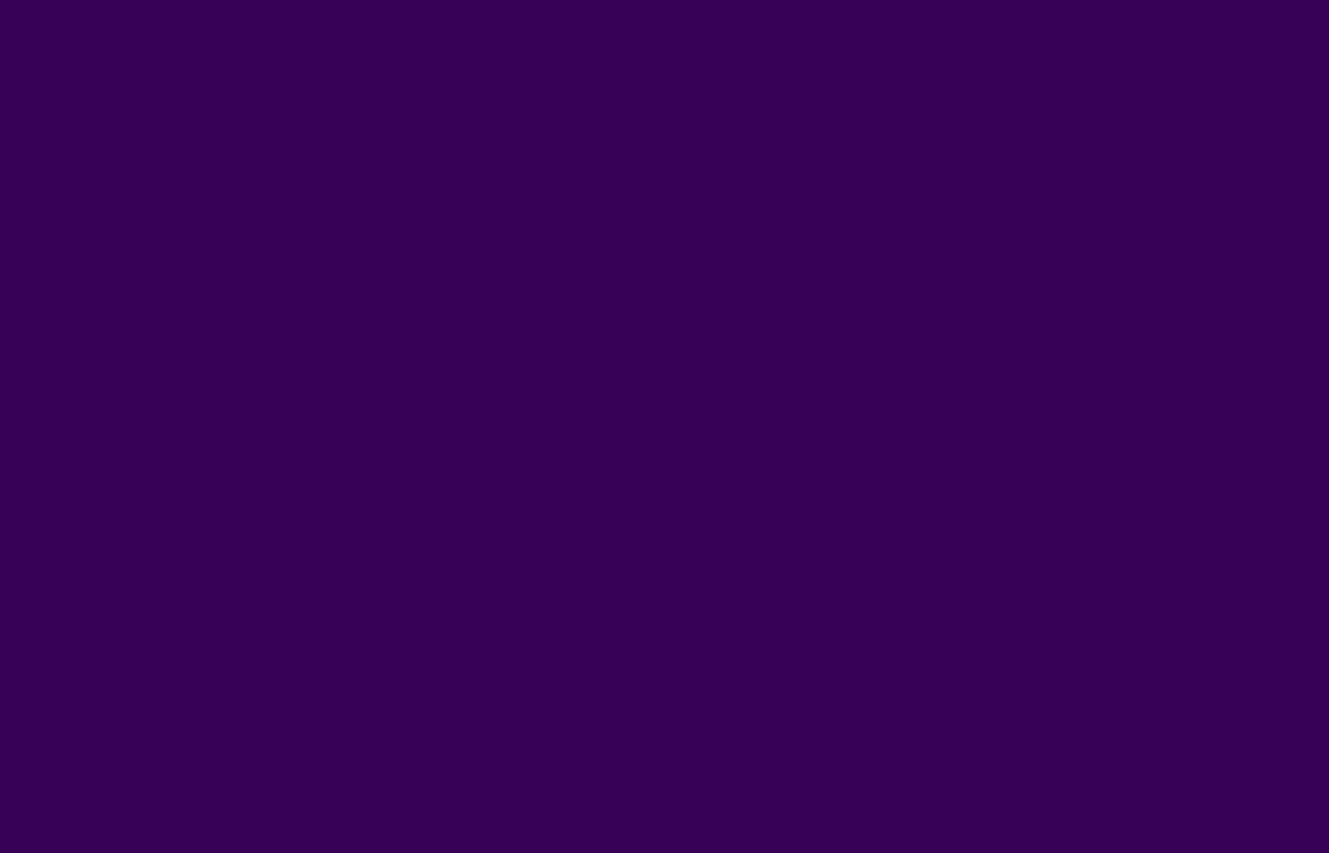
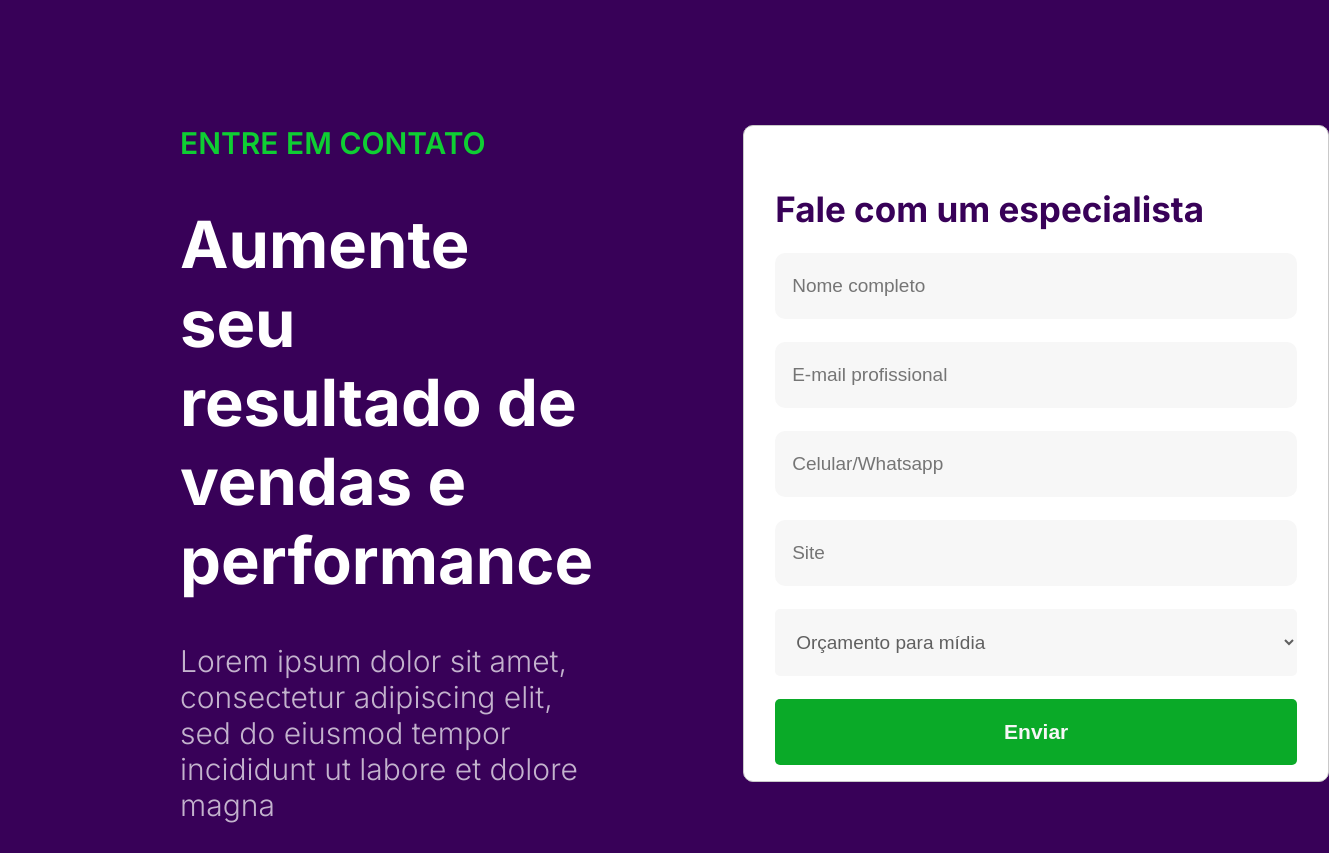
Before and after one commit to Gabriel-Tonet/first-landingpage-nextjs, a Next.js app: page / in a window 1280 px wide. Shown: the part 2300-3153 px from the top of the page, 1329 px wide, since content can reach past the window. Before the commit the page ends 2170 px from the top, so only its background shows below. Built offline with nearby package versions, Linux system fonts and the light colour scheme.

Commit message:
Criação do form

```diff
--- a/components/button/button.module.scss
+++ b/components/button/button.module.scss
@@ -16,4 +16,13 @@
       background-color: $white-color;
       color: $purple-color;
     }
+
+    &.full {
+      padding: 21px;
+      width: 100%;
+      font-size: 21px;
+      font-weight: 600;
+      background-color: $green3-color;
+      color: $gray4-color;
+    }
 }
--- a/components/button/index.jsx
+++ b/components/button/index.jsx
@@ -10,6 +10,7 @@ kind: "primary"| "secundary"
 const Button = ({ title, kind }) => {
     const generationClassByKind = () => {
     if (kind === "secundary") return Styles.secundary;
+    if (kind === "full") return Styles.full;
 
       return Styles.primary;
     }
--- /dev/null
+++ b/components/contato/contato.module.scss
@@ -0,0 +1,51 @@
+@import "/src/app/mixins/colors.scss";
+@import "/src/app/mixins/padding.scss";
+
+.container {
+    @include Padding;
+    display: grid;
+    grid-template-columns: repeat(2, 1fr);
+    align-items: flex-start;
+    justify-content: space-between;
+    gap: 150px;
+}
+
+.texts {
+
+    span {
+        font-size: 30px;
+        font-weight: 600;
+        color: $green2-color;
+    }
+
+    h1 {
+        font-size: 65px;
+        font-weight: bold;
+    }
+
+    p {
+        font-size: 30px;
+        font-weight: 300;
+        opacity: 0.7;
+    }
+}
+
+.form {
+    padding: 38px 31px;
+    background-color: $white-color;
+    width: 586px;
+    height: 657px;
+    border: 0.5px solid $gray3-color;
+    border-radius: 10px;
+
+    h1 {
+        color: $purple-color;
+        font-weight: bold;
+        font-size: 35px;
+    }
+
+    form {
+        display: grid;
+        gap: 23px;
+    }
+}
--- /dev/null
+++ b/components/contato/index.jsx
@@ -0,0 +1,43 @@
+import Styles from "./contato.module.scss";
+import Button from "../button/index";
+import Input from "../input";
+import Select from "../select";
+
+const Contato = () => {
+    return (
+     <div className={Styles.container}>
+        <div className={Styles.texts}>
+            <span>ENTRE EM CONTATO</span>
+            <h1>Aumente seu resultado de vendas e performance</h1>
+            <p>Lorem ipsum dolor sit amet, consectetur adipiscing elit, sed do eiusmod tempor incididunt ut labore et dolore magna</p>
+        </div>
+        <div className={Styles.form}>
+            <h1>Fale com um especialista</h1>
+
+            <form>
+                <Input type="text" placeholder="Nome completo" required />
+                <Input type="email" placeholder="E-mail profissional" required />
+                <Input
+                    type="text"
+                    placeholder="Celular/Whatsapp"
+                    pattern="^[+]*[(]{0,1}[0-9]{1,4}[)]{0,1}[-\s\./0-9]*$"
+                    required
+                />
+                <Input type="text" placeholder="Site" required />
+                <Select
+                    placeholder="Orçamento para mídia"
+                    options={[
+                        { label: "Instagram", value: "instagram"},
+                        { label: "Facebook", value: "facebook"},
+                    ]}
+                    required
+                />
+
+                <Button title="Enviar" kind="full" />
+            </form>
+        </div>
+     </div>
+    );
+};
+
+export default Contato;
--- a/components/features/features.module.scss
+++ b/components/features/features.module.scss
@@ -3,6 +3,7 @@
 
 .container {
     @include Padding;
+    padding-bottom: 255px;
     display: flex;
     flex-flow: column;
     align-items: center;
--- a/components/features/index.jsx
+++ b/components/features/index.jsx
@@ -16,17 +16,17 @@ const Features = () => {
     </div>
     <div className={Styles.feature}>
         <Image src={Icon} alt="Icon" className={Styles.icon} />
-        <h1>Digital Strategy</h1>
+        <h1>Estratégia digital</h1>
         <p>Lorem ipsum dolor sit amet, consectetur adipiscing elit, sed do eiusmod tempor incididunt ut labore et dolore magna.</p>
     </div>
     <div className={Styles.feature}>
         <Image src={Icon} alt="Icon" className={Styles.icon} />
-        <h1>Digital Strategy</h1>
+        <h1>Social Midia</h1>
         <p>Lorem ipsum dolor sit amet, consectetur adipiscing elit, sed do eiusmod tempor incididunt ut labore et dolore magna.</p>
     </div>
     <div className={Styles.feature}>
         <Image src={Icon} alt="Icon" className={Styles.icon} />
-        <h1>Digital Strategy</h1>
+        <h1>Social Midia</h1>
         <p>Lorem ipsum dolor sit amet, consectetur adipiscing elit, sed do eiusmod tempor incididunt ut labore et dolore magna.</p>
     </div>
    </div>
--- /dev/null
+++ b/components/input/index.jsx
@@ -0,0 +1,15 @@
+import Styles from "./input.module.scss";
+
+const Input = ({ type, placeholder, pattern, required }) => {
+    return (
+        <input
+            type={type}
+            placeholder={placeholder}
+            pattern={pattern}
+            required={required}
+            className={Styles.input}
+        />
+    );
+};
+
+export default Input;
--- /dev/null
+++ b/components/input/input.module.scss
@@ -0,0 +1,11 @@
+@import "/src/app/mixins/colors.scss";
+
+.input {
+    padding: 22px 17px;
+    background-color: $gray4-color;
+    border: none;
+    border-radius: 10px;
+    font-size: 19px;
+    font-weight: 300;
+    color: $gray5-color;
+}
--- /dev/null
+++ b/components/select/index.jsx
@@ -0,0 +1,16 @@
+import Styles from "./select.module.scss";
+
+const Select = ({ placeholder, required, options }) => {
+    return (
+        <select className={Styles.select} required={required}>
+            <option value="">{placeholder}</option>
+            {options?.map((option, index) => (
+                <option key={index} value={option.value}>
+                    {option.label}
+                </option>
+            ))}
+        </select>
+    );
+};
+
+export default Select;
--- /dev/null
+++ b/components/select/select.module.scss
@@ -0,0 +1,11 @@
+@import "/src/app/mixins/colors.scss";
+
+.select {
+    padding: 22px 17px;
+    background-color: $gray4-color;
+    border: none;
+    border-radius: 5px;
+    font-size: 19px;
+    font-weight: 300;
+    color: $gray5-color;
+}
--- a/src/app/mixins/colors.scss
+++ b/src/app/mixins/colors.scss
@@ -3,7 +3,12 @@ $purple2-color: #350053;
 
 $gray-color: #afafaf;
 $gray2-color: #4A4A4A;
+$gray3-color: #C9C9C9;
+$gray4-color: #F7F7F7;
+$gray5-color: #606060;
 
 $green-color: #0DC74F;
+$green2-color: #0FCE33;
+$green3-color: #0AAA28;
 
 $white-color: #FFFFFF;
--- a/src/app/page.jsx
+++ b/src/app/page.jsx
@@ -1,3 +1,4 @@
+import Contato from "../../components/contato";
 import Features from "../../components/features";
 import Header from "../../components/header";
 import Welcome from "../../components/welcome";
@@ -8,5 +9,6 @@ export default function Home() {
     <Header />
     <Welcome />
     <Features />
+    <Contato />
   </div>;
 }
```
